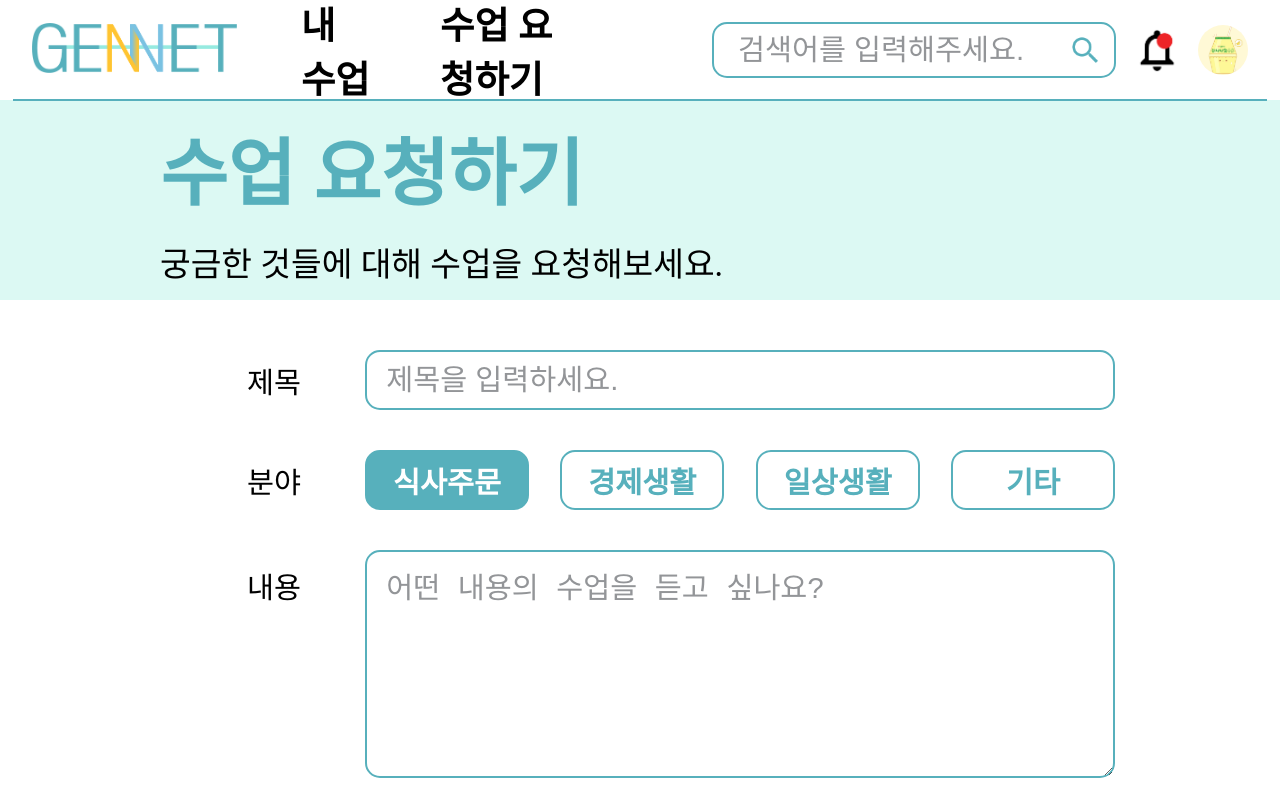
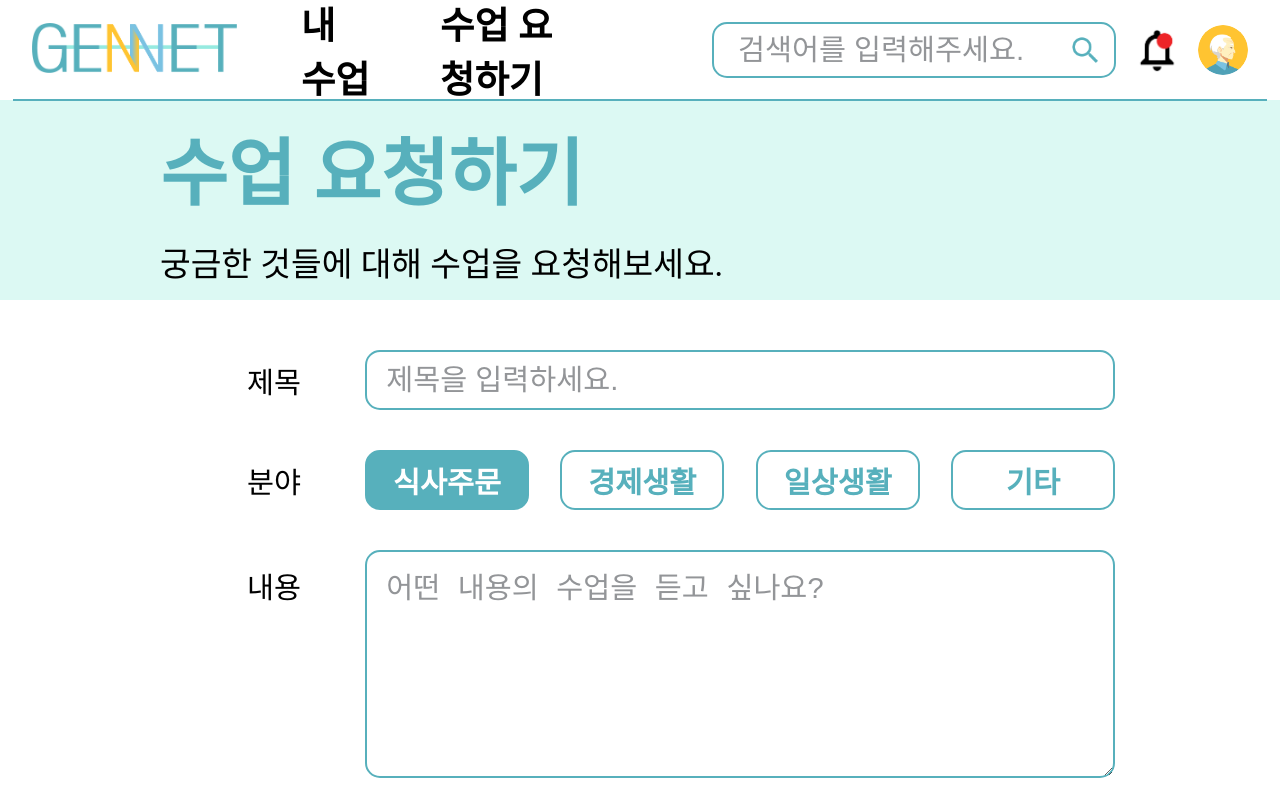
Before and after one commit to taehwan01/gennet-react, a React (Create React App) app: page /senior/request-class in a window 1280 px wide. Shown: the top 800 px of the page. Built offline with nearby package versions, Linux system fonts and the light colour scheme.

Commit message:
feat: 청년 및 시니어 프로필 이미지 추가

```diff
--- a/src/components/ProfileImage/ProfileImage.jsx
+++ b/src/components/ProfileImage/ProfileImage.jsx
@@ -2,16 +2,14 @@ import { NavLink } from 'react-router-dom';
 
 import { useSelector } from 'react-redux';
 import styles from './ProfileImage.module.scss';
-import testIMG from '../../assets/images/banana.png';
+import seniorIMG from '../../assets/images/senior.png';
+import youthIMG from '../../assets/images/junior.png';
 
 function ProfileImage() {
   const user = useSelector((state) => state.user);
   return (
-    <NavLink
-      className={styles['profile-link']}
-      to={`/${user.type.toLowerCase()}/profile`}
-    >
-      <img src={testIMG} alt='Profile IMG' />
+    <NavLink className={styles['profile-link']} to={`/${user.type.toLowerCase()}/profile`}>
+      <img src={`${user.type === 'SENIOR' ? seniorIMG : youthIMG}`} alt='Profile IMG' />
     </NavLink>
   );
 }
```
